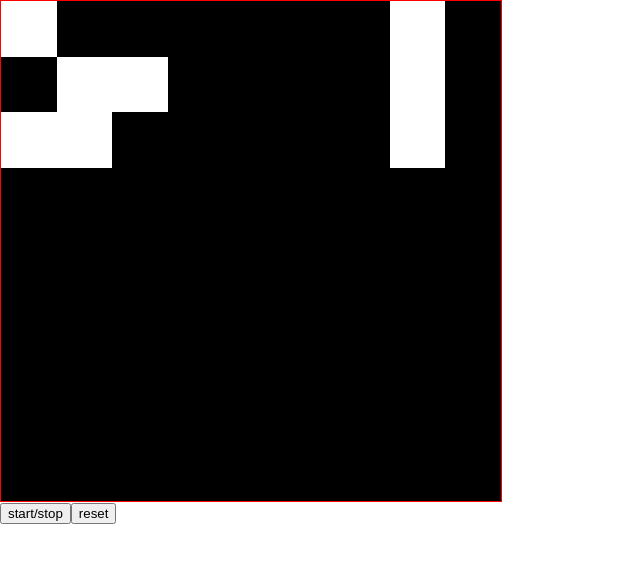
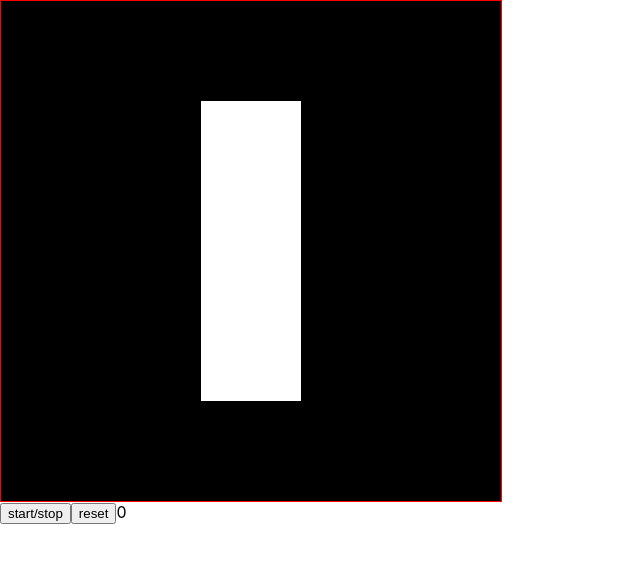
Before and after one commit to kjohna/conway, a React (Create React App) app in the folder client/: page / in a window 1280 px wide. Shown: the top 562 px of the page, without its empty margins (0-640 px from the left). Built offline with nearby package versions, Linux system fonts and the light colour scheme.

Commit message:
re-try animation logic, smaller board to test

```diff
--- a/client/src/App.js
+++ b/client/src/App.js
@@ -4,31 +4,62 @@ import conway from "./conway";
 import Board from "./Board.js";
 
 function App() {
+  // const ogBoard = [
+  //   [1, 0, 0, 0, 0, 0, 0, 1, 0],
+  //   [0, 1, 1, 0, 0, 0, 0, 1, 0],
+  //   [1, 1, 0, 0, 0, 0, 0, 1, 0],
+  //   [0, 0, 0, 0, 0, 0, 0, 0, 0],
+  //   [0, 0, 0, 0, 0, 0, 0, 0, 0],
+  //   [0, 0, 0, 0, 0, 0, 0, 0, 0],
+  //   [0, 0, 0, 0, 0, 0, 0, 0, 0],
+  //   [0, 0, 0, 0, 0, 0, 0, 0, 0],
+  //   [0, 0, 0, 0, 0, 0, 0, 0, 0]
+  // ];
   const ogBoard = [
-    [1, 0, 0, 0, 0, 0, 0, 1, 0],
-    [0, 1, 1, 0, 0, 0, 0, 1, 0],
-    [1, 1, 0, 0, 0, 0, 0, 1, 0],
-    [0, 0, 0, 0, 0, 0, 0, 0, 0],
-    [0, 0, 0, 0, 0, 0, 0, 0, 0],
-    [0, 0, 0, 0, 0, 0, 0, 0, 0],
-    [0, 0, 0, 0, 0, 0, 0, 0, 0],
-    [0, 0, 0, 0, 0, 0, 0, 0, 0],
-    [0, 0, 0, 0, 0, 0, 0, 0, 0]
+    [0, 0, 0, 0, 0],
+    [0, 0, 1, 0, 0],
+    [0, 0, 1, 0, 0],
+    [0, 0, 1, 0, 0],
+    [0, 0, 0, 0, 0]
   ];
-  let [board, newBoard] = useState(ogBoard);
+  let [board, setBoard] = useState(ogBoard);
   const [running, setRunning] = useState(false);
-  const [waiting, setWaiting] = useState(false);
+  const [generation, setGeneration] = useState(0);
+  // const [waiting, setWaiting] = useState(false);
 
   useEffect(() => {
     // update the board every t seconds if running
     console.log("useEffect");
-    if (running && !waiting) {
-      const t = 0.5;
-      newBoard(board => conway(board));
-      setWaiting(true);
-      setTimeout(() => setWaiting(false), t * 1000);
+    let animateBoard;
+    const t = 0.5;
+
+    function onFrame(nextBoard) {
+      setBoard(nextBoard);
+      setGeneration(prevGeneration => prevGeneration + 1);
     }
-  }, [running, waiting]);
+
+    function loop() {
+      // const updatedBoard = conway(board);
+      debugger;
+      const nextBoard = conway(board);
+      animateBoard = setTimeout(() => onFrame(nextBoard), t * 1000);
+      // animateBoard = requestAnimationFrame(() => onFrame(nextBoard));
+    }
+
+    if (running) {
+      loop();
+    } else {
+      // cancelAnimationFrame(animateBoard);
+      clearTimeout(animateBoard);
+    }
+
+    // if (running && !waiting) {
+    //   const t = 0.5;
+    //   setBoard(board => conway(board));
+    //   setWaiting(true);
+    //   setTimeout(() => setWaiting(false), t * 1000);
+    // }
+  }, [running, board]);
 
   const cellClick = rc => {
     console.log(`cellClick: ${rc}`);
@@ -37,14 +68,16 @@ function App() {
     const c = rcArr[1];
     const updatedBoard = board.map(row => [...row]);
     updatedBoard[r][c] = !board[r][c] ? 1 : 0;
-    newBoard(updatedBoard);
+    setBoard(updatedBoard);
   };
 
   return (
     <div className="App">
       <Board board={board} running={running} cellClick={cellClick} />
       <button onClick={() => setRunning(!running)}>start/stop</button>
-      <button onClick={() => newBoard(ogBoard)}>reset</button>
+      <button onClick={() => setBoard(ogBoard)}>reset</button>
+      {running && "running"}
+      {generation}
     </div>
   );
 }
```
